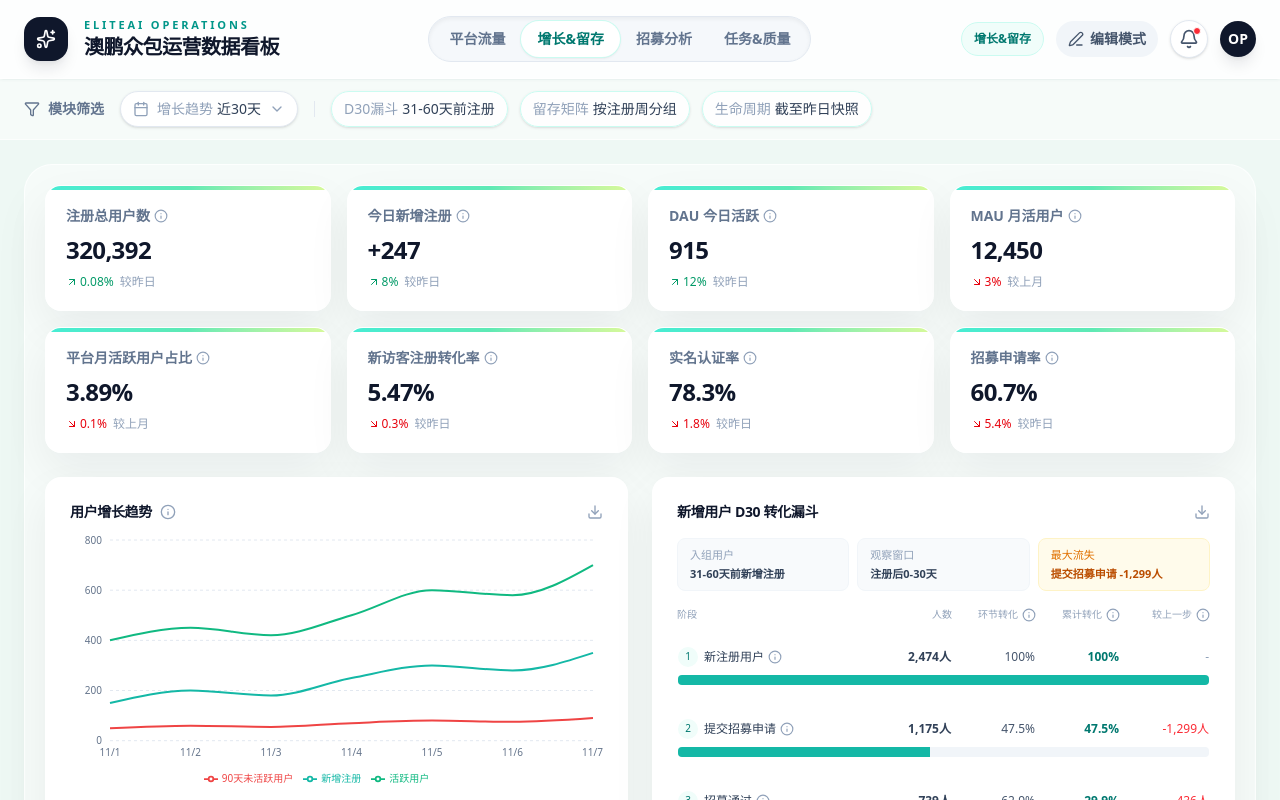
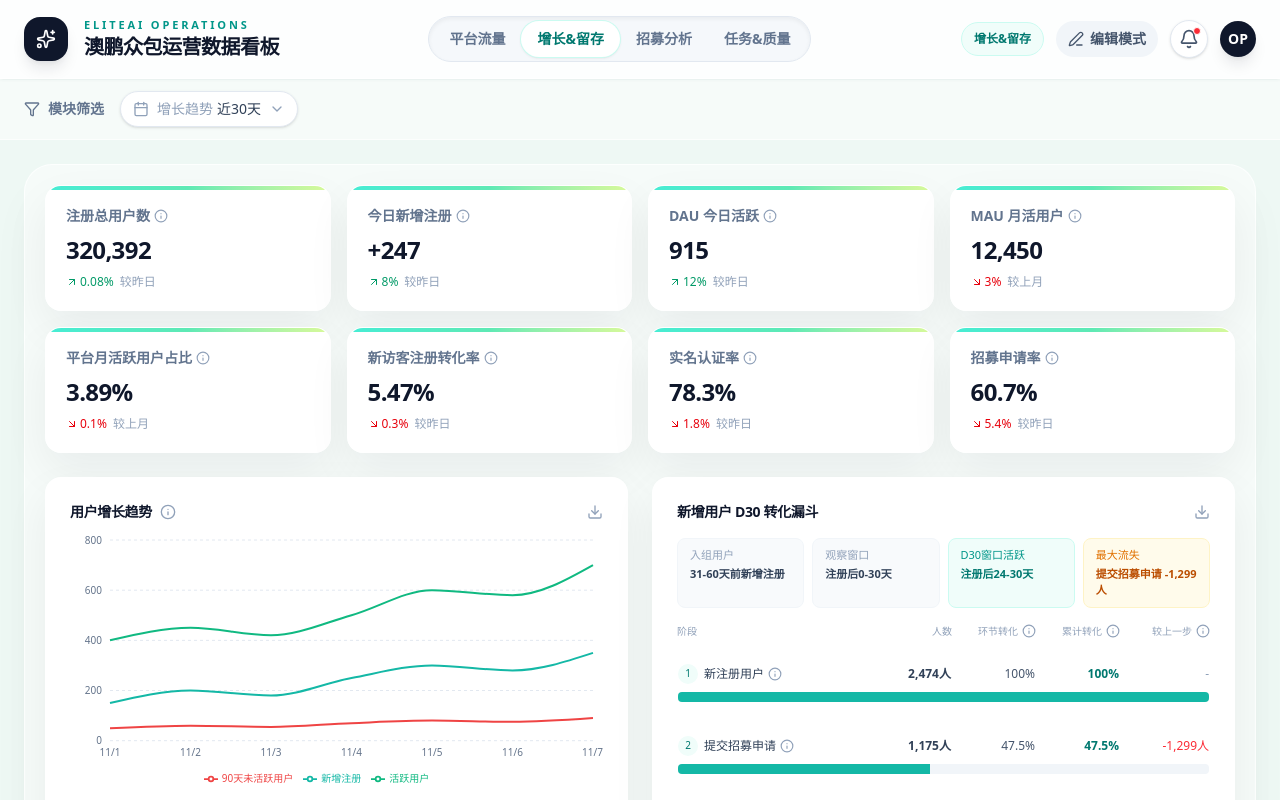
Before and after one commit to nolfacalatroni776-design/appen-crowd-dashboard, a React (Vite) app: page / in a window 1280 px wide. Both pictures are taken after a click on the button "增长&留存". Shown: the top 800 px of the page. Built offline with nearby package versions, Linux system fonts and the light colour scheme.

Commit message:
Move growth context filters into charts

```diff
--- a/src/components/Layout.tsx
+++ b/src/components/Layout.tsx
@@ -21,11 +21,6 @@ const moduleTimeFilters: Record<string, { label: string; value: string }> = {
   recruitment: { label: '招募周期', value: '近30天' },
   task: { label: '任务周期', value: '近30天' },
 };
-const growthTimeContextFilters = [
-  { label: 'D30漏斗', value: '31-60天前注册' },
-  { label: '留存矩阵', value: '按注册周分组' },
-  { label: '生命周期', value: '截至昨日快照' },
-];
 
 export default function Layout() {
   const [activeTab, setActiveTab] = useState('traffic');
@@ -103,21 +98,6 @@ export default function Layout() {
             <ChevronDown className="w-4 h-4 ml-2 text-slate-400" />
           </button>
 
-          {activeTab === 'growth' && (
-            <>
-              <div className="h-4 w-px bg-slate-200 mx-1"></div>
-              {growthTimeContextFilters.map(filter => (
-                <div
-                  key={filter.label}
-                  className="flex h-9 items-center rounded-full border border-teal-100 bg-white/80 px-3 text-slate-700 shadow-sm"
-                >
-                  <span className="mr-1 text-slate-400">{filter.label}</span>
-                  {filter.value}
-                </div>
-              ))}
-            </>
-          )}
-
           {activeTab === 'recruitment' && (
             <>
               <div className="h-4 w-px bg-slate-200 mx-1"></div>
--- a/src/pages/tabs/GrowthRetention.tsx
+++ b/src/pages/tabs/GrowthRetention.tsx
@@ -135,7 +135,7 @@ export default function GrowthRetention() {
 
         <EditableChartCard id="gr-funnel" title="新增用户 D30 转化漏斗" showTitleTooltip={false} className="col-span-1">
           <div className="mt-2 space-y-4">
-            <div className="grid grid-cols-3 gap-2 text-[11px]">
+            <div className="grid grid-cols-2 gap-2 text-[11px] xl:grid-cols-4">
               <div className="rounded border border-slate-100 bg-slate-50 px-3 py-2">
                 <div className="text-slate-400">入组用户</div>
                 <div className="mt-0.5 font-semibold text-slate-700">31-60天前新增注册</div>
@@ -143,6 +143,10 @@ export default function GrowthRetention() {
               <div className="rounded border border-slate-100 bg-slate-50 px-3 py-2">
                 <div className="text-slate-400">观察窗口</div>
                 <div className="mt-0.5 font-semibold text-slate-700">注册后0-30天</div>
+              </div>
+              <div className="rounded border border-teal-100 bg-teal-50 px-3 py-2">
+                <div className="text-teal-600">D30窗口活跃</div>
+                <div className="mt-0.5 font-semibold text-teal-700">注册后24-30天</div>
               </div>
               <div className="rounded border border-amber-100 bg-amber-50 px-3 py-2">
                 <div className="text-amber-600">最大流失</div>
@@ -216,6 +220,10 @@ export default function GrowthRetention() {
 
         {/* 留存矩阵 */}
         <EditableChartCard id="gr-c1" title="用户留存矩阵（按注册周）" showTitleTooltip={false} className="col-span-1">
+            <div className="mb-3 flex flex-wrap items-center gap-2 text-[11px] text-slate-500">
+              <span className="rounded-full border border-teal-100 bg-teal-50 px-2.5 py-1 font-semibold text-teal-700">按注册周分组</span>
+              <span>每行使用同一注册周期用户作为 D1/D7/D14/D30 留存基准</span>
+            </div>
             <div className="overflow-x-auto mt-2">
               <table className="w-full text-xs text-left">
                 <thead>
@@ -277,6 +285,10 @@ export default function GrowthRetention() {
 
         {/* Lifecycle */}
         <EditableChartCard id="gr-c2" title="用户生命周期阶段分布" showTitleTooltip={false} className="col-span-1">
+            <div className="mb-3 flex flex-wrap items-center gap-2 text-[11px] text-slate-500">
+              <span className="rounded-full border border-teal-100 bg-teal-50 px-2.5 py-1 font-semibold text-teal-700">截至昨日快照</span>
+              <span>按用户最新生命周期状态归类，各阶段互斥统计</span>
+            </div>
             <div className="space-y-3 mt-2">
               {lifecycleDataState.map((item, i) => (
                 <div key={item.id} className="flex items-center justify-between text-xs hover:bg-slate-50 p-1 -mx-1 rounded-md transition-colors relative group">
```
